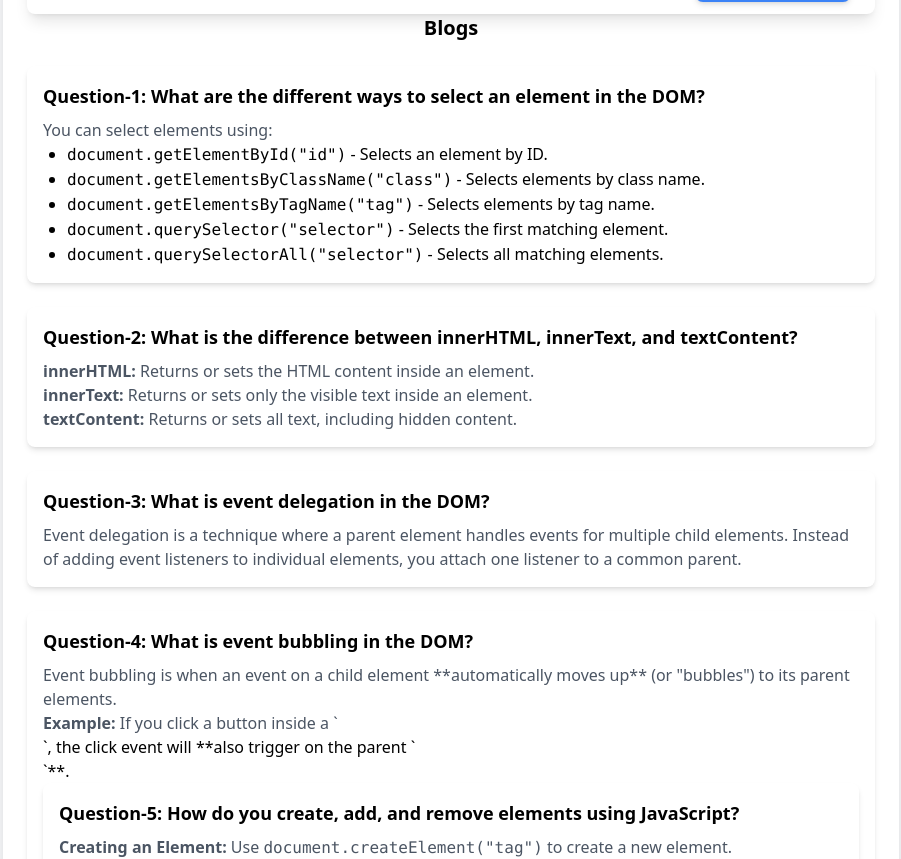
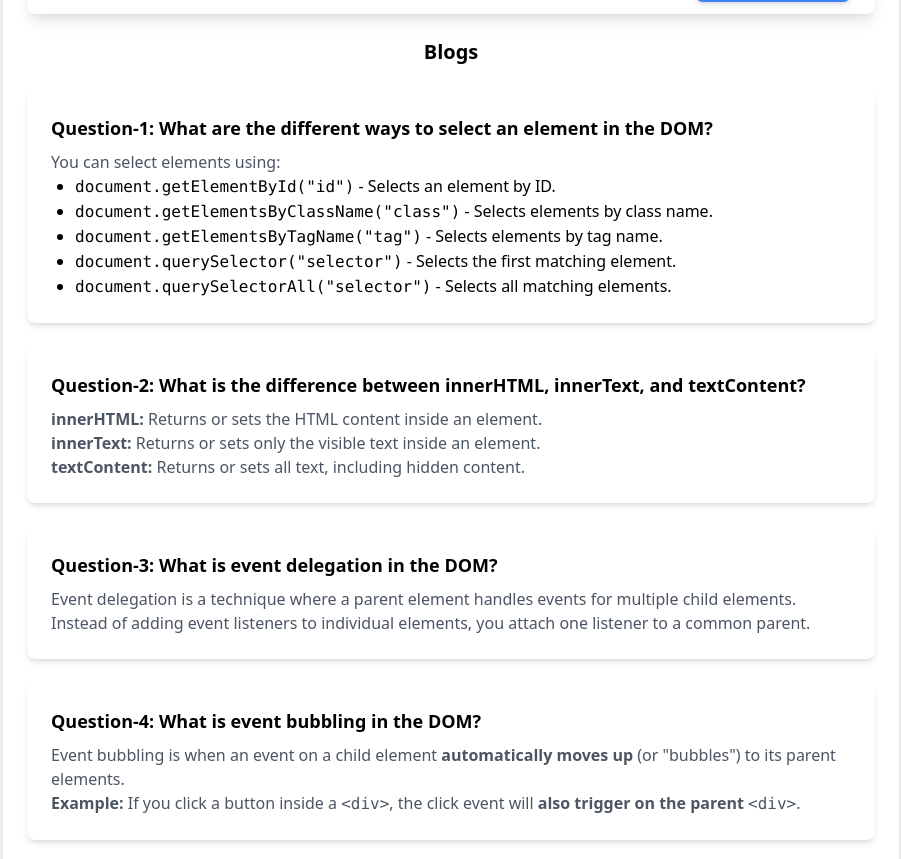
Before and after one commit to Zuhi732/A5-Dev-Board, a plain HTML site: page blog.html in a window 1280 px wide. Shown: the part 94-953 px from the top of the page, without its empty margins (189-1090 px from the left). Drawn offline with nearby package versions, Linux system fonts and the light colour scheme.

Commit message:
fix the error blog page

```diff
--- a/blog.html
+++ b/blog.html
@@ -8,17 +8,15 @@
 </head>
 <body class="bg-gray-100 p-5">
     <div class="max-w-4xl mx-auto bg-white shadow-lg p-6 rounded-lg">
+        <!-- Navbar -->
         <nav class="bg-white shadow-lg flex justify-between items-center px-6 py-3 rounded-lg">
-            <!-- Left Section: Logo & Title -->
             <div class="flex items-center gap-2">
-                <!-- Logo (Make sure the path is correct) -->
                 <img src="image/logo.png" alt="Logo" class="w-8 h-8">
                 <h1 class="text-xl font-bold">
                     <span class="text-blue-500">Dev</span>Board
                 </h1>
             </div>
 
-            <!-- Right Section: Back to Desk Button -->
             <button onclick="goBack()"
                 class="flex items-center gap-2 bg-blue-500 text-white px-4 py-2 rounded-lg shadow-md hover:bg-blue-600 transition duration-200">
                 <svg class="w-5 h-5" fill="none" stroke="currentColor" stroke-width="2"
@@ -29,12 +27,12 @@
             </button>
         </nav>
 
+        <h2 class="text-xl font-bold text-center mt-6 mb-6">Blogs</h2>
 
-
-        <h2 class="text-xl font-bold text-center mb-6">Blogs</h2>
+        <!-- Blog Content -->
         <div class="space-y-6">
             <!-- Question 1 -->
-            <div class="bg-white shadow-md p-4 rounded-lg">
+            <div class="bg-white shadow-md p-6 rounded-lg">
                 <h3 class="font-semibold text-lg">Question-1: What are the different ways to select an element in the DOM?</h3>
                 <p class="text-gray-600 mt-2">
                     You can select elements using:
@@ -49,7 +47,7 @@
             </div>
 
             <!-- Question 2 -->
-            <div class="bg-white shadow-md p-4 rounded-lg">
+            <div class="bg-white shadow-md p-6 rounded-lg">
                 <h3 class="font-semibold text-lg">Question-2: What is the difference between innerHTML, innerText, and textContent?</h3>
                 <p class="text-gray-600 mt-2">
                     <strong>innerHTML:</strong> Returns or sets the HTML content inside an element.<br>
@@ -59,7 +57,7 @@
             </div>
 
             <!-- Question 3 -->
-            <div class="bg-white shadow-md p-4 rounded-lg">
+            <div class="bg-white shadow-md p-6 rounded-lg">
                 <h3 class="font-semibold text-lg">Question-3: What is event delegation in the DOM?</h3>
                 <p class="text-gray-600 mt-2">
                     Event delegation is a technique where a parent element handles events for multiple child elements.
@@ -67,17 +65,17 @@
                 </p>
             </div>
 
-            <!-- Question 4 -->
-            <div class="bg-white shadow-md p-4 rounded-lg">
+            <!-- Question 4 (Fixed Shadow Issue) -->
+            <div class="bg-white shadow-md p-6 rounded-lg">
                 <h3 class="font-semibold text-lg">Question-4: What is event bubbling in the DOM?</h3>
                 <p class="text-gray-600 mt-2">
-                    Event bubbling is when an event on a child element **automatically moves up** (or "bubbles") to its parent elements. <br>
-                    <strong>Example:</strong> If you click a button inside a `<div>`, the click event will **also trigger on the parent `<div>`**.
+                    Event bubbling is when an event on a child element <strong>automatically moves up</strong> (or "bubbles") to its parent elements. <br>
+                    <strong>Example:</strong> If you click a button inside a <code>&lt;div&gt;</code>, the click event will <strong>also trigger on the parent</strong> <code>&lt;div&gt;</code>.
                 </p>
             </div>
 
-            <!-- Question 5 -->
-            <div class="bg-white shadow-md p-4 rounded-lg">
+            <!-- Question 5 (Properly Separated Now) -->
+            <div class="bg-white shadow-md p-6 rounded-lg">
                 <h3 class="font-semibold text-lg">Question-5: How do you create, add, and remove elements using JavaScript?</h3>
                 <p class="text-gray-600 mt-2">
                     <strong>Creating an Element:</strong> Use <code>document.createElement("tag")</code> to create a new element. <br>
@@ -86,7 +84,7 @@
                 </p>
             </div>
         </div>
-
+    </div>
 
     <script>
         function goBack() {
```
